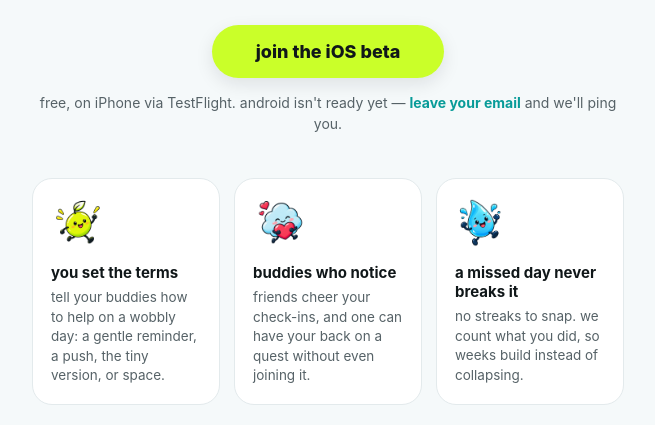
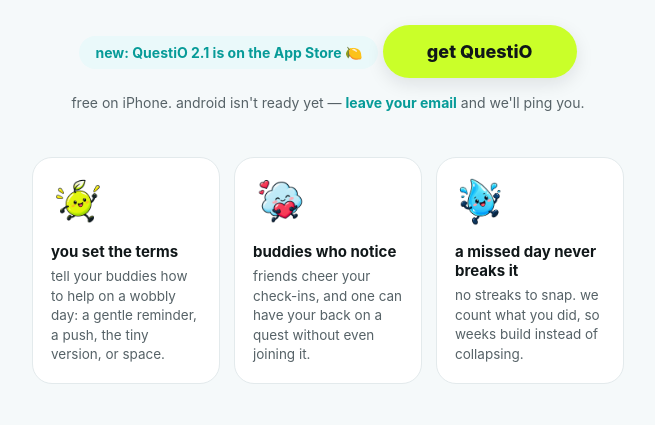
Before and after one commit to knsonera/questio-landing, a plain HTML site: page index.html in a window 1280 px wide. Shown: the part 300-725 px from the top of the page, without its empty margins (312-967 px from the left). Drawn offline with Linux system fonts and the light colour scheme.

Commit message:
2.1 is live on the App Store: primary button → the store, launch announcement, Android email note kept, no beta link

```diff
--- a/config.js
+++ b/config.js
@@ -1,9 +1,8 @@
 // One place to set the real URLs + switches — edit, commit, push; Pages redeploys automatically.
 window.QUESTIO = {
-  // While the App Store still carries the pre-redesign 1.0.x app, the TestFlight beta is the
-  // front door: the primary button goes to TESTFLIGHT_URL and the App Store link is hidden.
-  // Flip to false the day 2.1.0 is live on the App Store.
-  BETA_FIRST: true,
+  // true = the TestFlight beta is the front door (primary button → TESTFLIGHT_URL, store link hidden).
+  // Flipped to false 2026-09-25: 2.1 is live on the App Store, so "get QuestiO" → APP_STORE_URL.
+  BETA_FIRST: false,
   APP_STORE_URL: "https://apps.apple.com/us/app/questio-habit-quests/id6759207289",
   TESTFLIGHT_URL: "https://testflight.apple.com/join/haZpx76g",
   APP_SCHEME: "questio://",
@@ -11,8 +10,6 @@
   // Empty string hides the form entirely.
   WAITLIST_URL: "https://joinwaitlist-dmfy7uqf5q-uc.a.run.app",
   // Optional one-liner under the tagline (anniversary, launch day…). Empty hides it.
-  // Cleared 2026-09-24: the anniversary line ("two years today…") was 15 days stale.
-  // Ready to paste the day 2.1.0 is approved, together with BETA_FIRST: false —
-  //   ANNOUNCEMENT: "new: QuestiO 2.1.0 is on the App Store 🍋",
-  ANNOUNCEMENT: "",
+  // Launch line since 2026-09-25 (2.1 live on the App Store). Clear it after a couple of weeks.
+  ANNOUNCEMENT: "new: QuestiO 2.1 is on the App Store 🍋",
 };
--- a/index.html
+++ b/index.html
@@ -5,7 +5,7 @@
 <meta name="viewport" content="width=device-width, initial-scale=1">
 <link rel="icon" type="image/png" href="assets/favicon.png">
 <title>QuestiO — you decide how your friends show up for you</title>
-<meta name="description" content="Tiny daily quests with a friend or two — and you choose how they help when you slip: a gentle reminder, a push, the tiny version, or space. Free iOS beta.">
+<meta name="description" content="Tiny daily quests with a friend or two — and you choose how they help when you slip: a gentle reminder, a push, the tiny version, or space. Free on iPhone.">
 <script src="config.js"></script>
 <style>
   :root { --yuzu:#CAFF29; --turq:#19C5C0; --teal:#079B98; --bg:#F5F9FA; --ink:#101719; --muted:#566267; --card:#FFFFFF; --border:#E3EAEC; }
@@ -92,9 +92,11 @@
     if (cfg.BETA_FIRST) {
       cta.textContent = "join the iOS beta";
       document.getElementById("note").classList.remove("hidden");
-    } else if (cfg.APP_STORE_URL && cfg.TESTFLIGHT_URL) {
-      var beta = document.getElementById("beta");
-      beta.href = cfg.TESTFLIGHT_URL; beta.classList.remove("hidden");
+    } else {
+      // On the App Store (since 2026-09-25): no beta link; Android still gets the email note.
+      var note = document.getElementById("note");
+      note.innerHTML = 'free on iPhone. android isn\'t ready yet — <a href="#updates">leave your email</a> and we\'ll ping you.';
+      note.classList.remove("hidden");
     }
   }
   if (cfg.ANNOUNCEMENT) {
```
Also changed, not shown: invite/index.html (+5 -3 lines).
